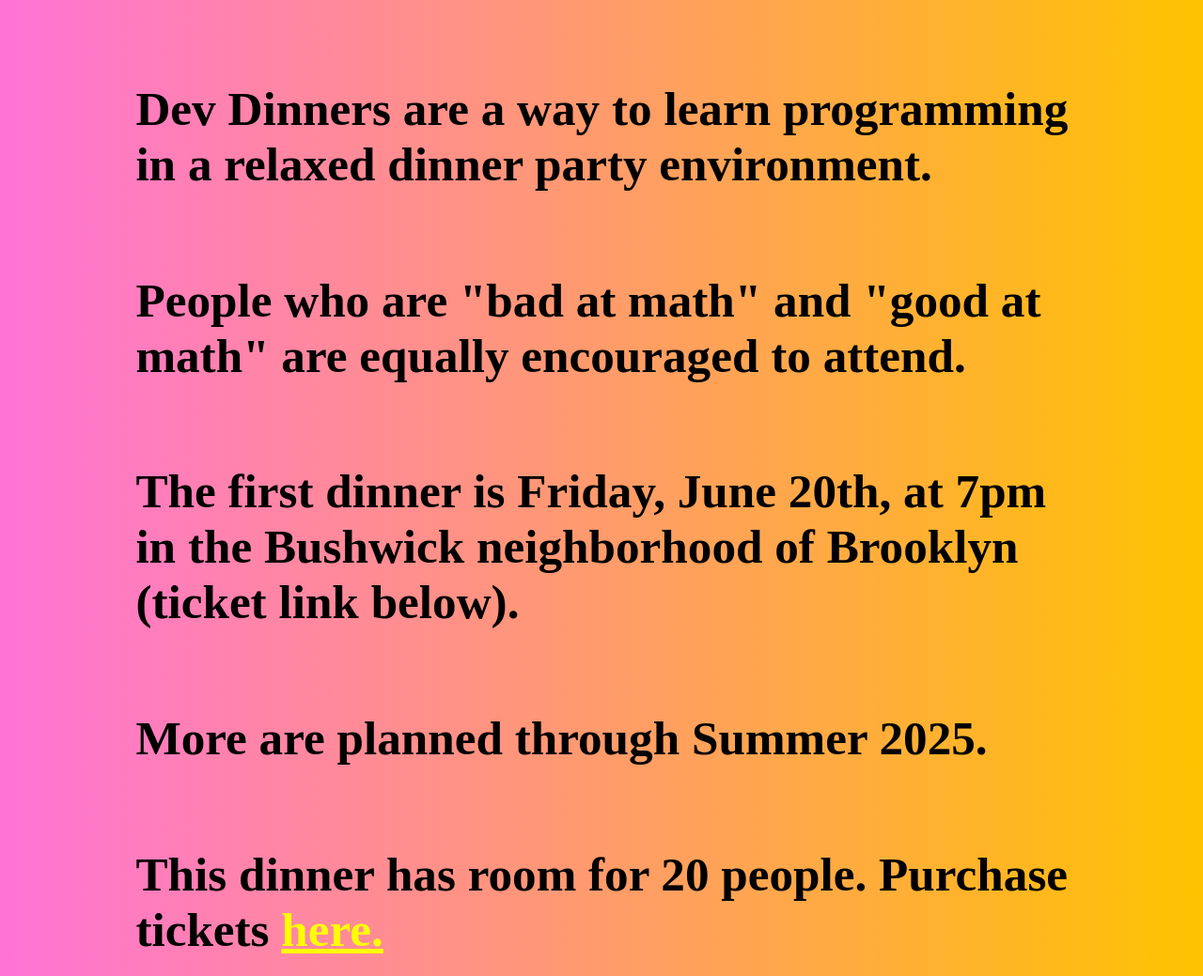
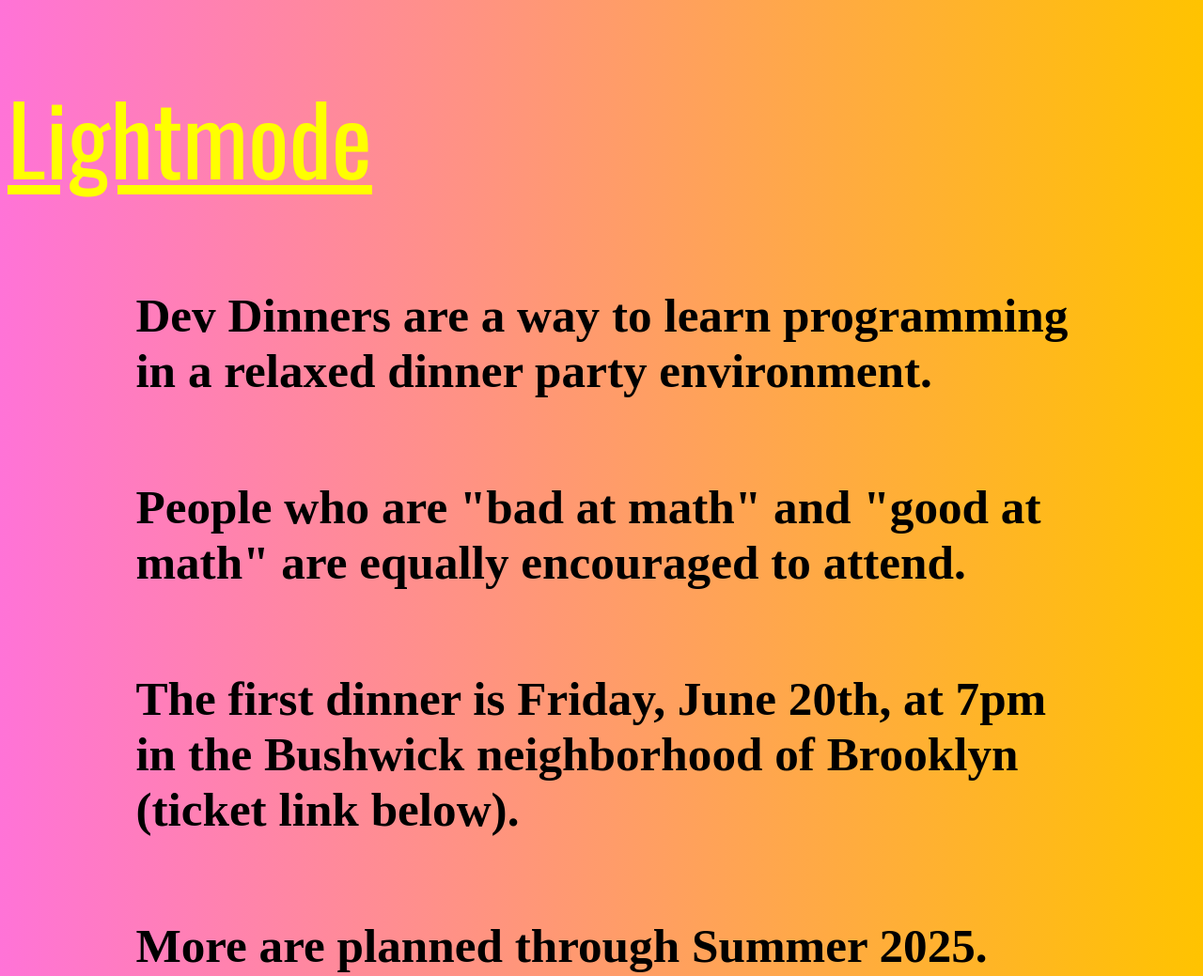
Before and after one commit to grandballoon/lightmode, a plain HTML site: page dinner.html in a window 1280 px wide. Shown: the top 1039 px of the page at 94% size. Drawn offline with nearby package versions, Linux system fonts and the light colour scheme; a web font is replaced by a local one.

Commit message:
Update dinner.html

```diff
--- a/dinner.html
+++ b/dinner.html
@@ -7,6 +7,7 @@
 <link href="https://fonts.googleapis.com/css2?family=Oswald:wght@200..700&family=Quattrocento:wght@400;700&display=swap" rel="stylesheet">
 </head>
     <body>
+    <h1><a href="/">Lightmode</a></h1>
     <p>
         Dev Dinners are a way to learn programming in a relaxed dinner party environment.
     </p>
```
